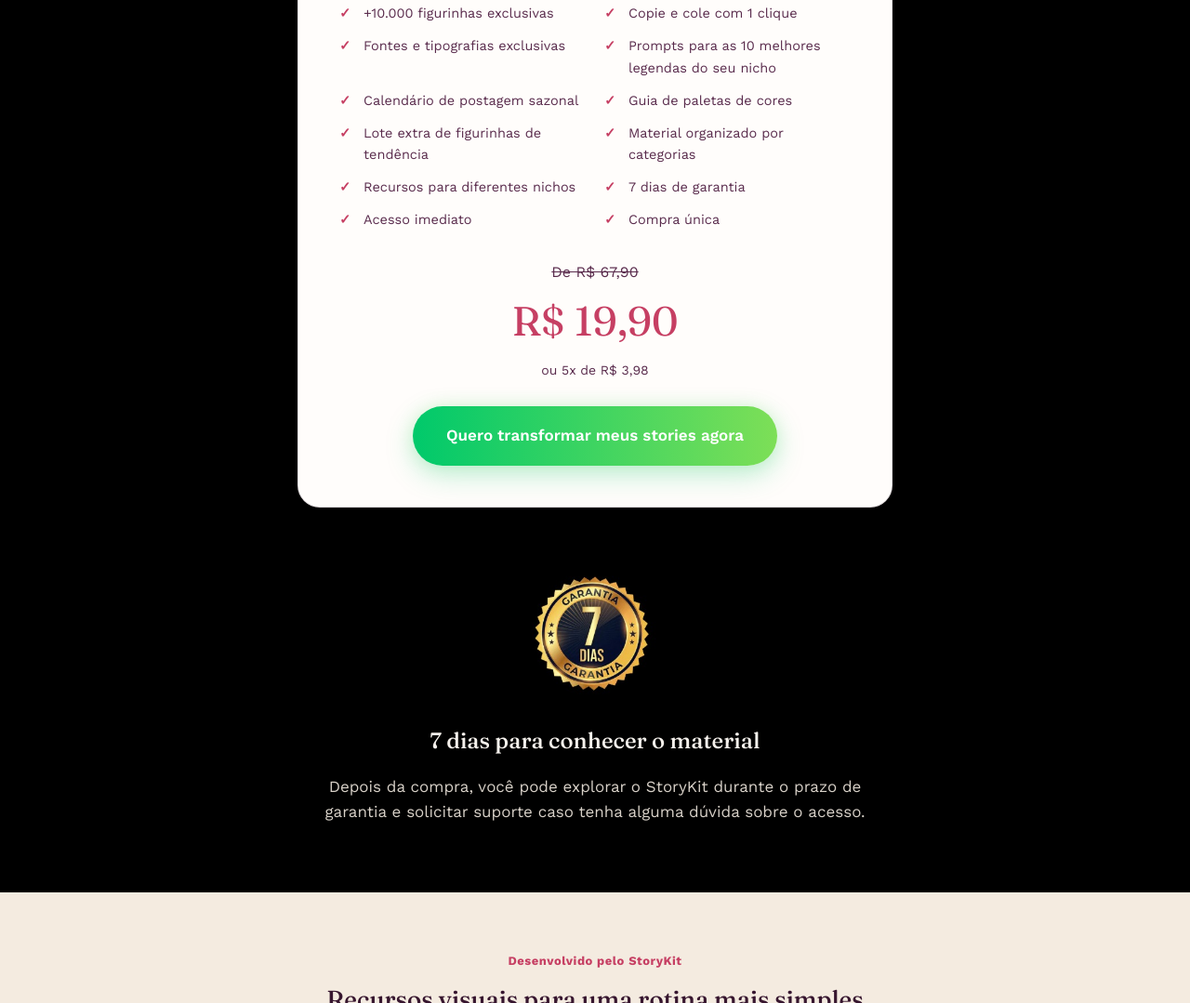
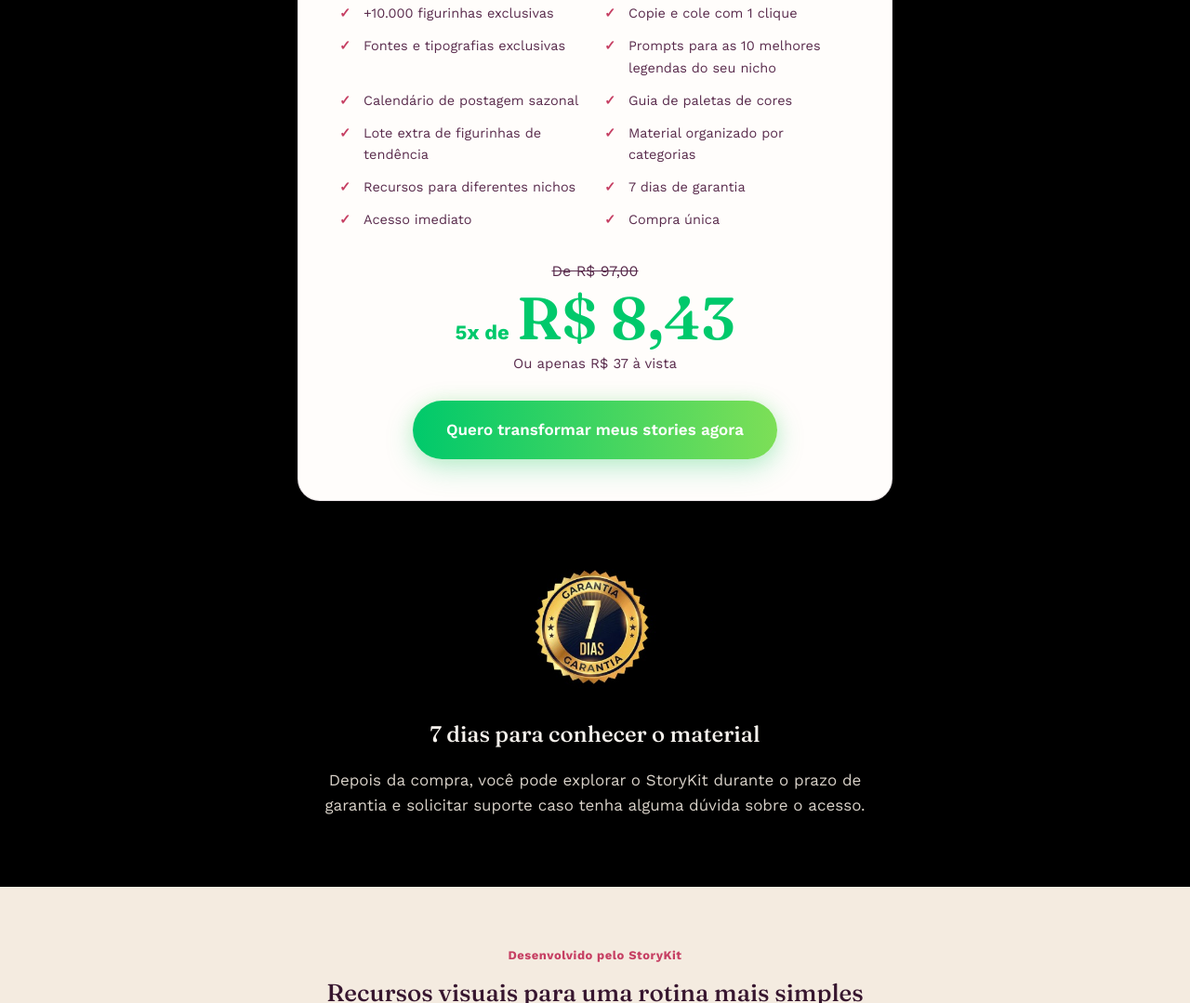
Before and after one commit to millionaire777333/storykit-landing-page, a plain HTML site: page index.html in a window 1280 px wide. Shown: the part 7187-8266 px from the top of the page at 93% size. Drawn offline with nearby package versions, Linux system fonts and the light colour scheme.

Commit message:
Update index.html

```diff
--- a/index.html
+++ b/index.html
@@ -449,16 +449,28 @@ fbq('track', 'PageView');
     text-decoration:line-through;
     color:var(--plum-soft);
     font-size:16px;
+    display:block;
   }
-  .price-block .now{
+  .price-block .installments{
+    display:flex;
+    align-items:baseline;
+    justify-content:center;
+    gap:8px;
     font-family:'Fraunces', serif;
-    font-size:44px;
-    color:var(--rose-deep);
-    display:block;
-    margin:4px 0;
+    color:#00C96B;
+    margin:6px 0 2px;
   }
-  .price-block .now small{ font-size:18px; font-family:'Work Sans',sans-serif; }
-  .price-block .cash{ font-size:14px; color:var(--plum-soft); }
+  .price-block .installments small{
+    font-size:22px;
+    font-family:'Work Sans',sans-serif;
+    font-weight:700;
+  }
+  .price-block .installments strong{ font-size:64px; line-height:1; }
+  .price-block .cash{ font-size:15px; color:var(--plum-soft); }
+  @media(max-width:520px){
+    .price-block .installments small{font-size:19px;}
+    .price-block .installments strong{font-size:52px;}
+  }
 
   /* Guarantee */
   .guarantee{
@@ -842,9 +854,9 @@ fbq('track', 'PageView');
     </ul>
 
     <div class="price-block">
-      <span class="old">De R$ 67,90</span>
-      <span class="now">R$ 19,90</span>
-      <span class="cash">ou 5x de R$ 3,98</span>
+      <span class="old">De R$ 97,00</span>
+      <span class="installments"><small>5x de</small> <strong>R$ 8,43</strong></span>
+      <span class="cash">Ou apenas R$ 37 à vista</span>
     </div>
 
     <a class="btn" href="https://pay.kiwify.com.br/DGoQc9u">Quero transformar meus stories agora</a>
```
